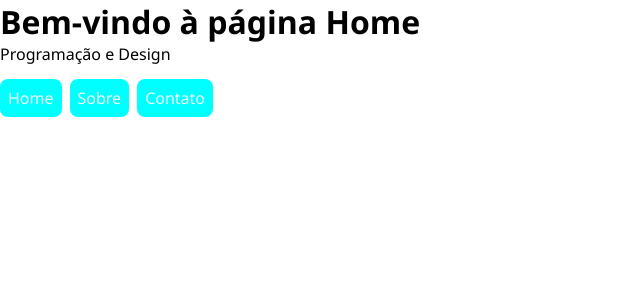
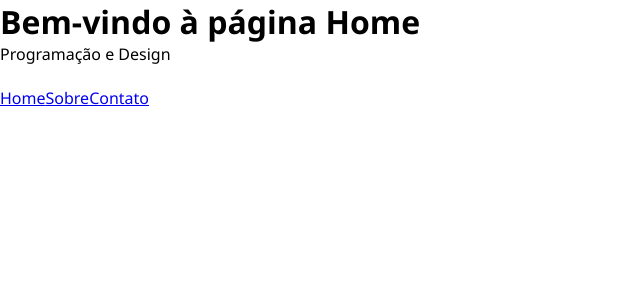
Before and after one commit to maleixorm/projeto-rotas, a React (Create React App) app: page / in a window 1280 px wide. Shown: the top 300 px of the page, without its empty margins (0-640 px from the left). Built offline with nearby package versions, Linux system fonts and the light colour scheme.

Commit message:
Modificando os estilos gerais do projeto

```diff
--- a/src/index.css
+++ b/src/index.css
@@ -7,12 +7,3 @@
 body {
   font-family: 'Segoe UI', Tahoma, Geneva, Verdana, sans-serif;
 }
-
-a {
-  background-color: aqua;
-  color: azure;
-  padding: 8px;
-  text-decoration: none;
-  margin-right: 8px;
-  border-radius: 8px;
-}
```
